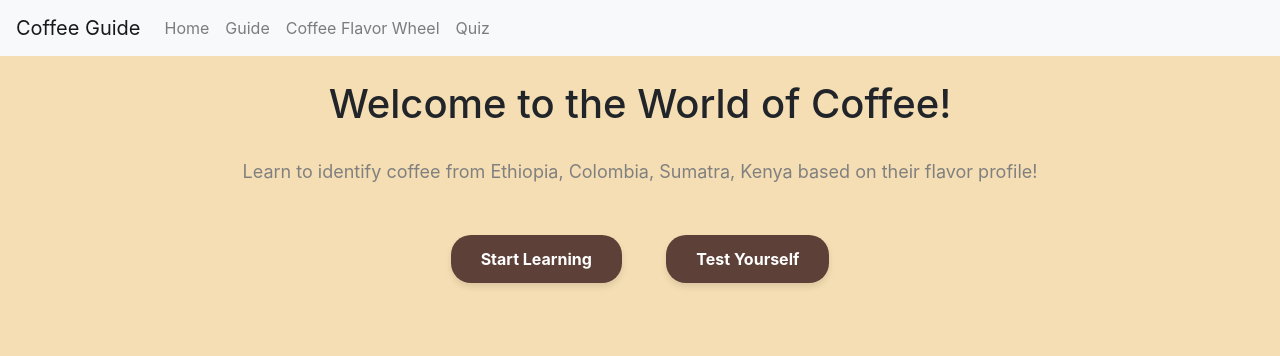
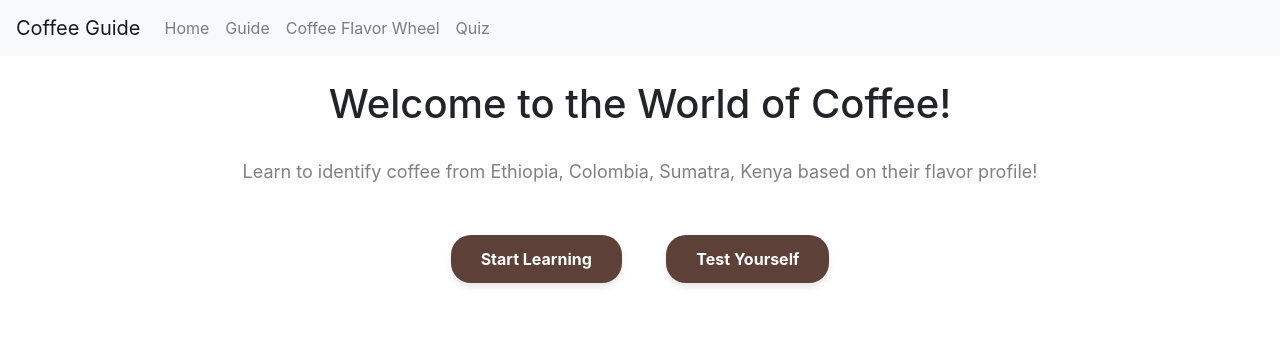
Before and after one commit to CeYang214/UI_FinalProject, a Flask app: page / in a window 1280 px wide. Shown: the top 356 px of the page. Run offline with Flask 3, Linux system fonts and the light colour scheme; some libraries are stand-ins or nearby versions.

Commit message:
Changed background color

```diff
--- a/templates/base.html
+++ b/templates/base.html
@@ -9,9 +9,6 @@
     <script src="{{ url_for('static', filename='main.js') }}"></script>
     {% block extra_head %}{% endblock %}
     <style>
-        body {
-            background-color: #F5DEB3;
-        }
         .navbar {
             background-color: #ffffff;
         }
```
